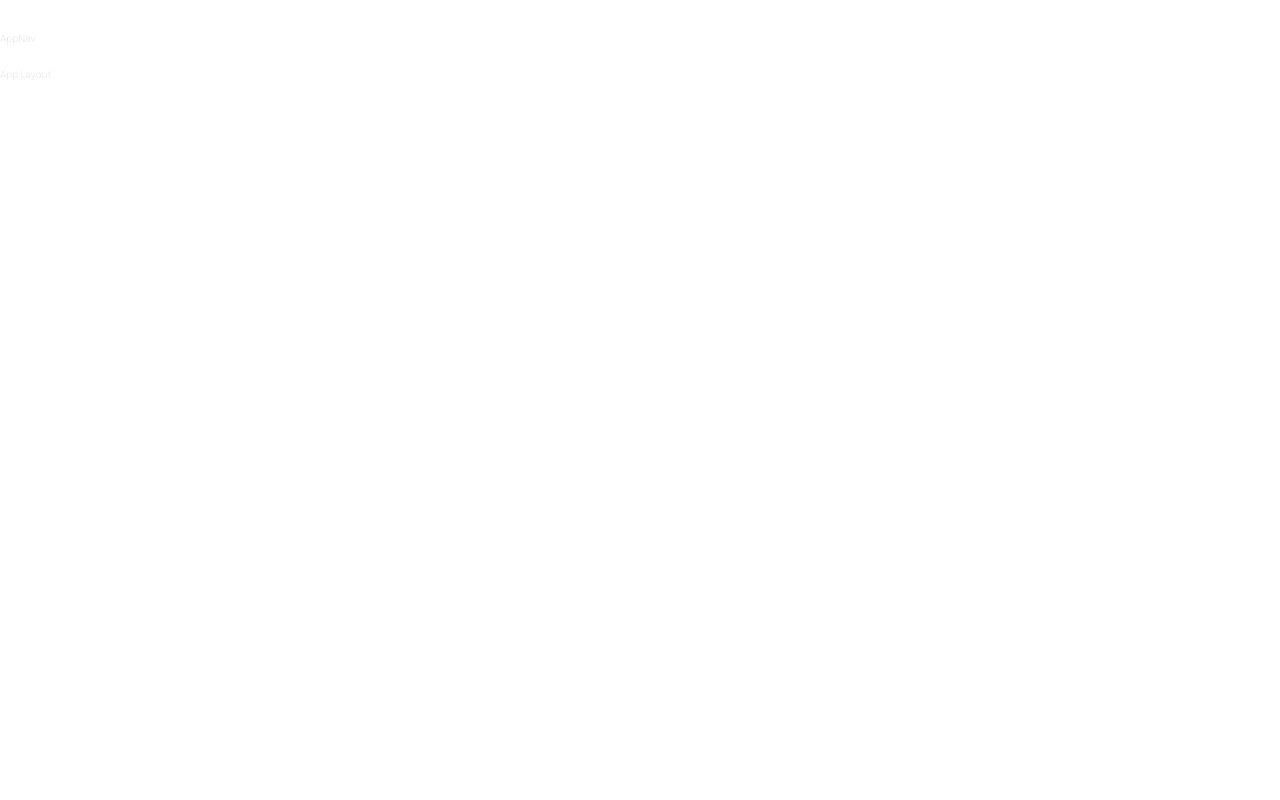
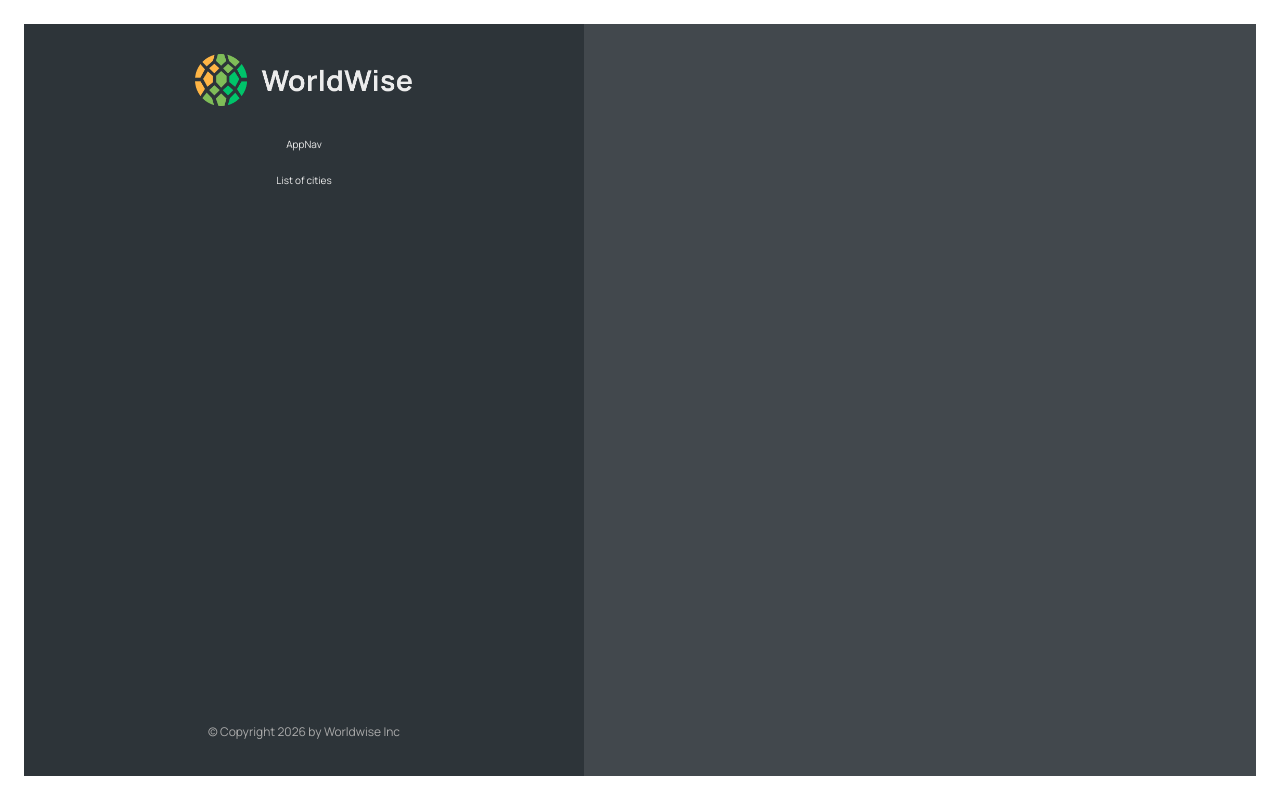
Before and after one commit to RajShukla2308/11-worldwise, a React (Vite) app: page /app in a window 1280 px wide. Built offline with nearby package versions, Linux system fonts and the light colour scheme.

Commit message:
L-211 building main app lyout

```diff
--- /dev/null
+++ b/src/components/Map.jsx
@@ -0,0 +1,8 @@
+import styles from './Map.module.css';
+export default function Map(){
+  return (
+    <div className={styles.mapContainer}>
+
+    </div>
+  )
+}
--- /dev/null
+++ b/src/components/Sidebar.jsx
@@ -0,0 +1,23 @@
+import styles from './Sidebar.module.css';
+import Logo from './Logo';
+import AppNav from './AppNav';
+
+export default function Sidebar(){
+  return (
+   <div className={styles.sidebar}>
+
+        <Logo />
+        <AppNav />
+
+        <p>List of cities</p>
+
+        <footer className={styles.footer}>
+            <p className={styles.copyright}>
+                &copy; Copyright {new Date().getFullYear()} by Worldwise Inc
+            </p>
+        </footer>
+
+
+   </div>
+  )
+}
--- a/src/pages/AppLayout.jsx
+++ b/src/pages/AppLayout.jsx
@@ -1,11 +1,13 @@
-import AppNav from "../components/AppNav";
+import Sidebar from "../components/SideBar";
+import styles from './AppLayout.module.css';
+import Map from "../components/Map";
+
 
 export default function AppLayout(){
   return (
-    <div>
-        <AppNav />
-
-        App Layout
+    <div className={styles.app}>
+      <Sidebar />
+      <Map />
     </div>
   )
 }
```
